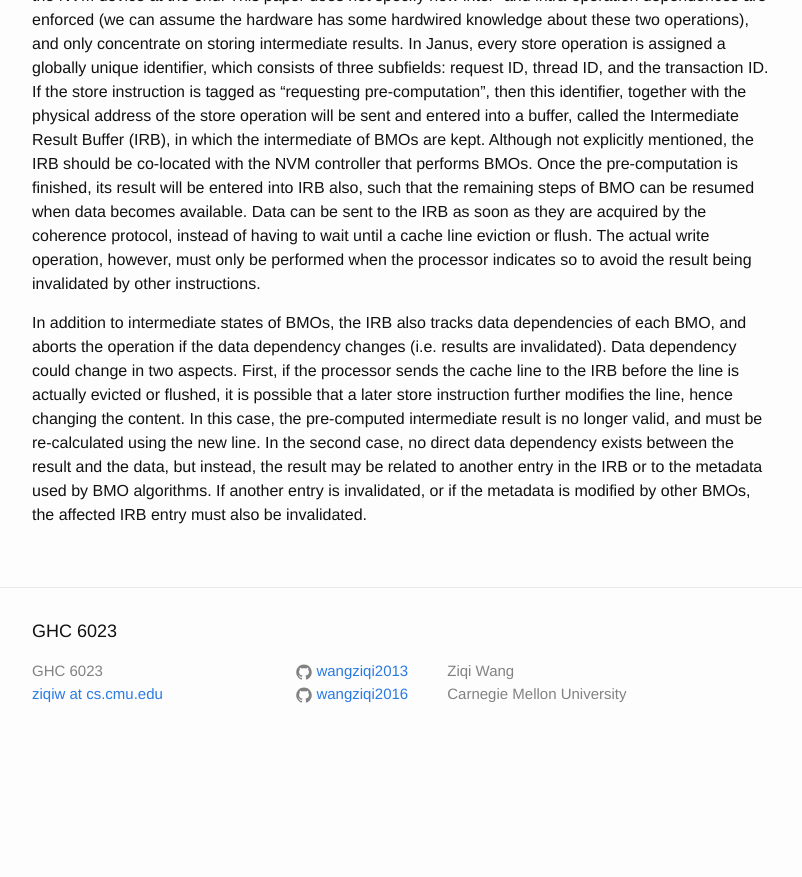
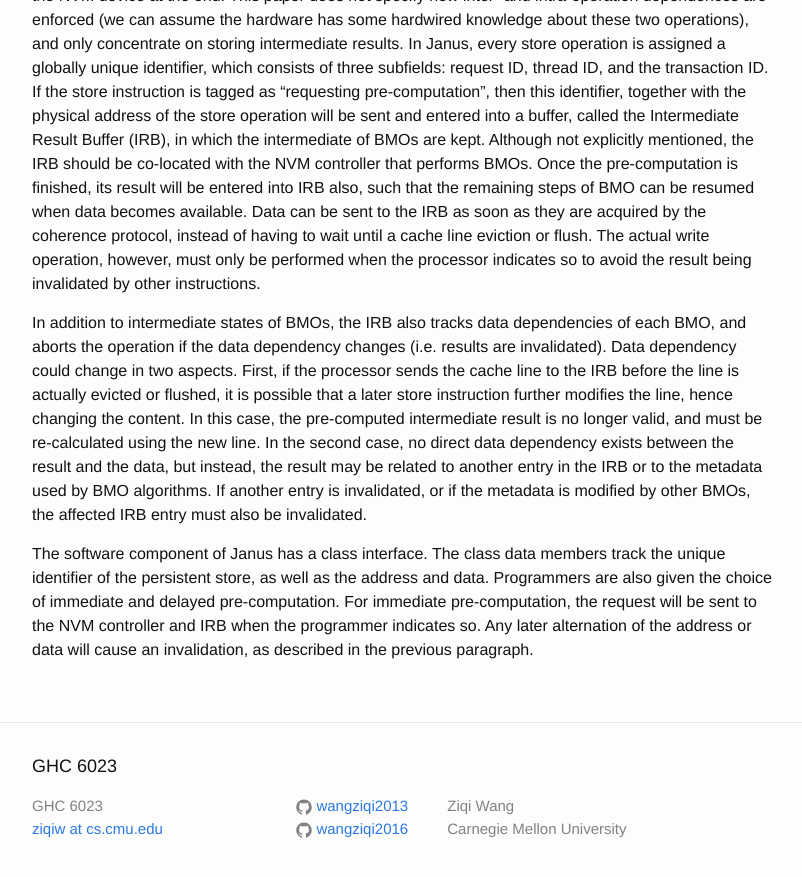
Before and after one commit to wangziqi2013/wangziqi2013.github.io, a Jekyll site: the page built from _posts/2019-07-29-janus.markdown, in a window 1280 px wide and 900 px high, scrolled down 1360 px. Shown: the top 877 px of the window, without its empty margins (238-1040 px from the left). Built offline with Jekyll 4.4.1, drawn with Linux system fonts in a browser that asks for light colours; before the commit the page ends 2125 px from its top, so only the background shows below that.

Commit message:
Adding imm and delayed

```diff
--- a/_posts/2019-07-29-janus.markdown
+++ b/_posts/2019-07-29-janus.markdown
@@ -65,3 +65,8 @@ result is no longer valid, and must be re-calculated using the new line. In the
 between the result and the data, but instead, the result may be related to another entry in the IRB or to the metadata
 used by BMO algorithms. If another entry is invalidated, or if the metadata is modified by other BMOs, the affected
 IRB entry must also be invalidated.
+
+The software component of Janus has a class interface. The class data members track the unique identifier of the persistent
+store, as well as the address and data. Programmers are also given the choice of immediate and delayed pre-computation.
+For immediate pre-computation, the request will be sent to the NVM controller and IRB when the programmer indicates so.
+Any later alternation of the address or data will cause an invalidation, as described in the previous paragraph.
```
